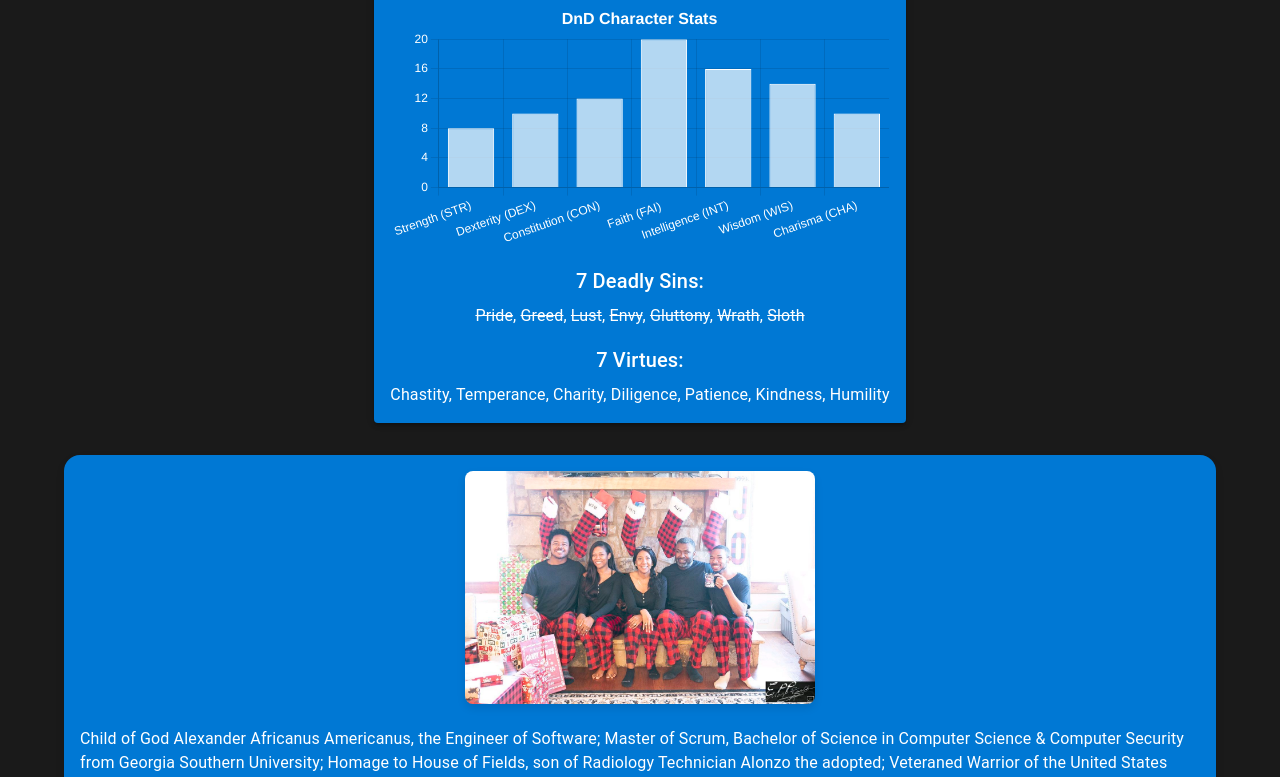
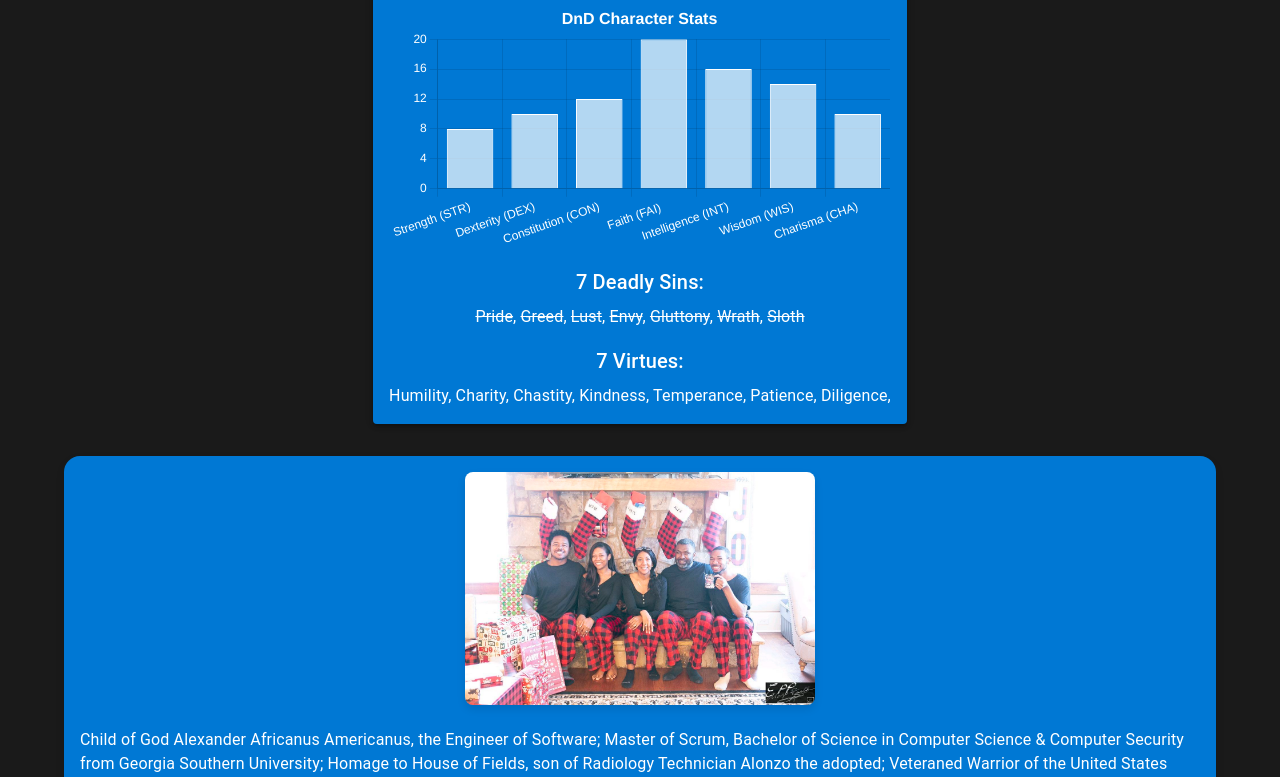
Before and after one commit to roku674/Website, a React (Create React App) app in the folder frontend/: page /personality in a window 1280 px wide. Shown: the part 1095-1872 px from the top of the page. Built offline with nearby package versions, Linux system fonts and the light colour scheme; no server answers.

Commit message:
Update Personality.js
order matters

```diff
--- a/frontend/src/pages/Personality.js
+++ b/frontend/src/pages/Personality.js
@@ -193,8 +193,7 @@ const Personality = () => {
                 align="center"
                 style={{ color: "white" }}
               >
-                Chastity, Temperance, Charity, Diligence, Patience, Kindness,
-                Humility
+                Humility, Charity, Chastity, Kindness, Temperance, Patience, Diligence,
               </Typography>
             </Paper>
           </Grid>
```
